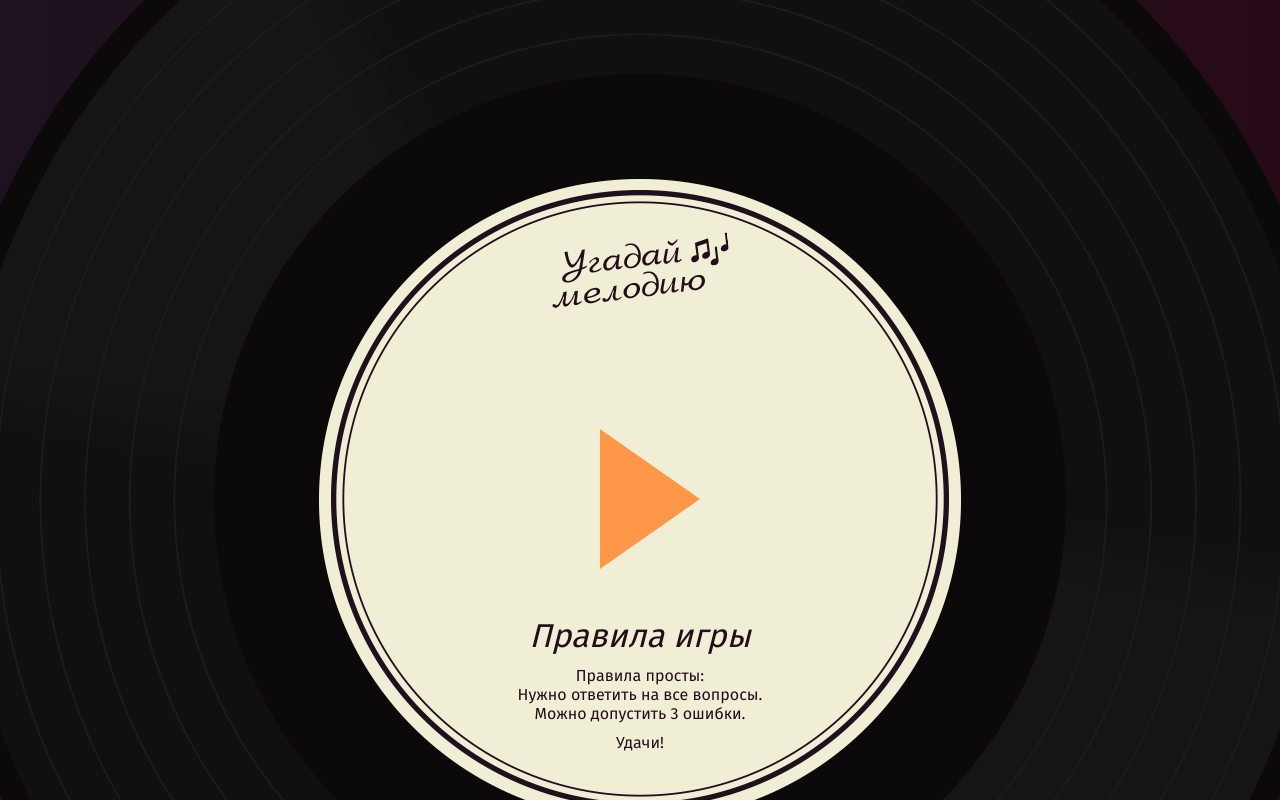
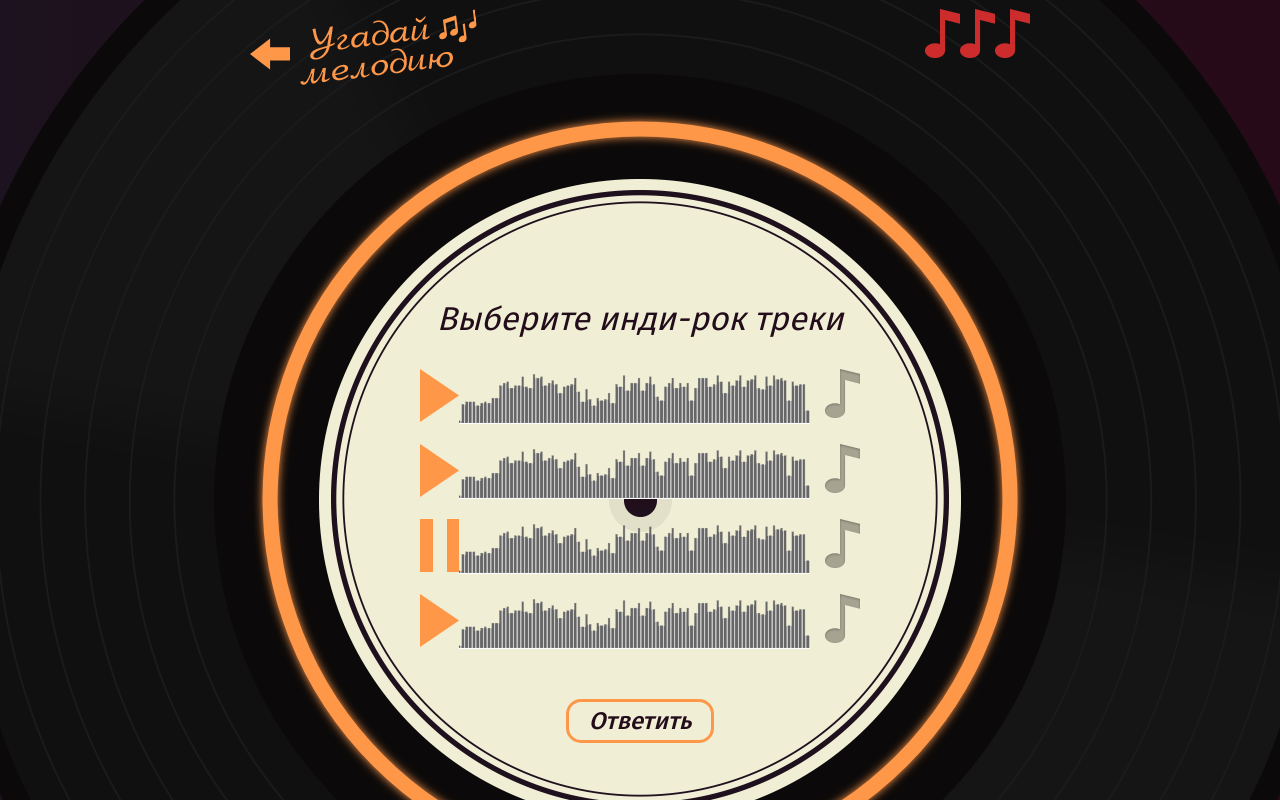
Before and after one commit to Skyattraction/603961-guess-melody-5, a React app: page /dev-genre in a window 1280 px wide. Shown: the top 800 px of the page. Built offline with nearby package versions, Linux system fonts and the light colour scheme.

Commit message:
Guess Melody - add routes

```diff
--- a/package.json
+++ b/package.json
@@ -25,6 +25,7 @@
     "prop-types": "15.7.2",
     "react": "16.12.0",
     "react-dom": "16.12.0",
+    "react-router-dom": "5.1.2",
     "webpack": "4.41.6",
     "webpack-cli": "3.3.12",
     "webpack-dev-server": "3.10.3"
--- a/src/components/app/app.jsx
+++ b/src/components/app/app.jsx
@@ -1,12 +1,40 @@
 import React from "react";
 import PropTypes from "prop-types";
+import {BrowserRouter, Route, Switch} from "react-router-dom";
 import WelcomeScreen from "../welcome-screen/welcome-screen";
+import ArtistQuestionScreen from "../artist-question-screen/artist-question-screen";
+import GenreQuestionScreen from "../genre-question-screen/genre-question-screen";
+import AuthScreen from "../auth-screen/auth-screen";
+import GameOverScreen from "../game-over-screen/game-over-screen";
+import WinScreen from "../win-screen/win-screen";
+
 
 const App = (props) => {
   const {errorsCount} = props;
 
   return (
-    <WelcomeScreen errorsCount={errorsCount} />
+    <BrowserRouter>
+      <Switch>
+        <Route exact path="/">
+          <WelcomeScreen errorsCount={errorsCount} />
+        </Route>
+        <Route exact path="/dev-artist">
+          <ArtistQuestionScreen />
+        </Route>
+        <Route exact path="/dev-genre">
+          <GenreQuestionScreen />
+        </Route>
+        <Route exact path="/login">
+          <AuthScreen />
+        </Route>
+        <Route exact path="/result">
+          <WinScreen />
+        </Route>
+        <Route exact path="/lose">
+          <GameOverScreen />
+        </Route>
+      </Switch>
+    </BrowserRouter>
   );
 };
 
--- /dev/null
+++ b/src/components/artist-question-screen/artist-question-screen.jsx
@@ -0,0 +1,73 @@
+import React from "react";
+
+const ArtistQuestionScreen = () => {
+
+  return (
+    <section className="game game--artist">
+      <header className="game__header">
+        <a className="game__back" href="#">
+          <span className="visually-hidden">Сыграть ещё раз</span>
+          <img className="game__logo" src="img/melody-logo-ginger.png" alt="Угадай мелодию" />
+        </a>
+
+        <svg xmlns="http://www.w3.org/2000/svg" className="timer" viewBox="0 0 780 780">
+          <style>
+            { `.timer__line {
+              transform: rotate(-90deg) scaleY(-1);
+              transform-origin: center;
+              filter: url("#blur");
+            }`
+            }
+          </style>
+          <circle className="timer__line" cx="390" cy="390" r="370" />
+        </svg>
+
+        <div className="game__mistakes">
+          <div className="wrong"></div>
+          <div className="wrong"></div>
+          <div className="wrong"></div>
+        </div>
+      </header>
+
+      <section className="game__screen">
+        <h2 className="game__title">Кто исполняет эту песню?</h2>
+        <div className="game__track">
+          <div className="track">
+            <button className="track__button track__button--play" type="button"></button>
+            <div className="track__status">
+              <audio></audio>
+            </div>
+          </div>
+        </div>
+
+        <form className="game__artist">
+          <div className="artist">
+            <input className="artist__input visually-hidden" type="radio" name="answer" value="artist-1" id="answer-1" />
+            <label className="artist__name" htmlFor="answer-1">
+              <img className="artist__picture" src="img/placeholder.jpg" alt="Пелагея" />
+                  Пелагея
+            </label>
+          </div>
+
+          <div className="artist">
+            <input className="artist__input visually-hidden" type="radio" name="answer" value="artist-2" id="answer-2" />
+            <label className="artist__name" htmlFor="answer-2">
+              <img className="artist__picture" src="img/placeholder.jpg" alt="Пелагея" />
+                    Краснознаменная дивизия имени моей бабушки
+            </label>
+          </div>
+
+          <div className="artist">
+            <input className="artist__input visually-hidden" type="radio" name="answer" value="artist-3" id="answer-3" />
+            <label className="artist__name" htmlFor="answer-3">
+              <img className="artist__picture" src="img/placeholder.jpg" alt="Пелагея" />
+                            Lorde
+            </label>
+          </div>
+        </form>
+      </section>
+    </section>
+  );
+};
+
+export default ArtistQuestionScreen;
--- /dev/null
+++ b/src/components/auth-screen/auth-screen.jsx
@@ -0,0 +1,29 @@
+import React from "react";
+
+const AuthScreen = () => {
+
+  return (
+    <section className="login">
+      <div className="login__logo">
+        <img src="img/melody-logo.png" alt="Угадай мелодию" width="186" height="83" />
+      </div>
+      <h2 className="login__title">Вы настоящий меломан!</h2>
+      <p className="login__text">Хотите узнать свой результат? Представьтесь!</p>
+      <form className="login__form" action="">
+        <p className="login__field">
+          <label className="login__label" htmlFor="name">Логин</label>
+          <input className="login__input" type="text" name="name" id="name" />
+        </p>
+        <p className="login__field">
+          <label className="login__label" htmlFor="password">Пароль</label>
+          <input className="login__input" type="text" name="password" id="password" />
+          <span className="login__error">Неверный пароль</span>
+        </p>
+        <button className="login__button button" type="submit">Войти</button>
+      </form>
+      <button className="replay" type="button">Сыграть ещё раз</button>
+    </section>
+  );
+};
+
+export default AuthScreen;
--- /dev/null
+++ b/src/components/game-over-screen/game-over-screen.jsx
@@ -0,0 +1,17 @@
+import React from "react";
+
+const GameOverScreen = () => {
+
+  return (
+    <section className="result">
+      <div className="result__logo">
+        <img src="img/melody-logo.png" alt="Угадай мелодию" width="186" height="83" />
+      </div>
+      <h2 className="result__title">Какая жалость!</h2>
+      <p className="result__total result__total--fail">У вас закончились все попытки. Ничего, повезёт в следующий раз!</p>
+      <button className="replay" type="button">Попробовать ещё раз</button>
+    </section>
+  );
+};
+
+export default GameOverScreen;
--- /dev/null
+++ b/src/components/genre-question-screen/genre-question-screen.jsx
@@ -0,0 +1,85 @@
+import React from "react";
+
+const GenreQuestionScreen = () => {
+
+  return (
+    <section className="game game--genre">
+      <header className="game__header">
+        <a className="game__back" href="#">
+          <span className="visually-hidden">Сыграть ещё раз</span>
+          <img className="game__logo" src="img/melody-logo-ginger.png" alt="Угадай мелодию" />
+        </a>
+
+        <svg xmlns="http://www.w3.org/2000/svg" className="timer" viewBox="0 0 780 780">
+          <style>
+            { `.timer__line {
+              transform: rotate(-90deg) scaleY(-1);
+              transform-origin: center;
+              filter: url(#blur);}`
+            }
+          </style>
+          <circle className="timer__line" cx="390" cy="390" r="370" />
+        </svg>
+
+        <div className="game__mistakes">
+          <div className="wrong"></div>
+          <div className="wrong"></div>
+          <div className="wrong"></div>
+        </div>
+      </header>
+
+      <section className="game__screen">
+        <h2 className="game__title">Выберите инди-рок треки</h2>
+        <form className="game__tracks">
+          <div className="track">
+            <button className="track__button track__button--play" type="button"></button>
+            <div className="track__status">
+              <audio></audio>
+            </div>
+            <div className="game__answer">
+              <input className="game__input visually-hidden" type="checkbox" name="answer" value="answer-1" id="answer-1" />
+              <label className="game__check" htmlFor="answer-1">Отметить</label>
+            </div>
+          </div>
+
+          <div className="track">
+            <button className="track__button track__button--play" type="button"></button>
+            <div className="track__status">
+              <audio></audio>
+            </div>
+            <div className="game__answer">
+              <input className="game__input visually-hidden" type="checkbox" name="answer" value="answer-1" id="answer-2" />
+              <label className="game__check" htmlFor="answer-2">Отметить</label>
+            </div>
+          </div>
+
+          <div className="track">
+            <button className="track__button track__button--pause" type="button"></button>
+            <div className="track__status">
+              <audio></audio>
+            </div>
+            <div className="game__answer">
+              <input className="game__input visually-hidden" type="checkbox" name="answer" value="answer-1" id="answer-3" />
+              <label className="game__check" htmlFor="answer-3">Отметить</label>
+            </div>
+          </div>
+
+          <div className="track">
+            <button className="track__button track__button--play" type="button"></button>
+            <div className="track__status">
+              <audio></audio>
+            </div>
+            <div className="game__answer">
+              <input className="game__input visually-hidden" type="checkbox" name="answer" value="answer-1" id="answer-4" />
+              <label className="game__check" htmlFor="answer-4">Отметить</label>
+            </div>
+          </div>
+
+          <button className="game__submit button" type="submit">Ответить</button>
+        </form>
+      </section>
+    </section>
+  );
+};
+
+export default GenreQuestionScreen;
--- /dev/null
+++ b/src/components/win-screen/win-screen.jsx
@@ -0,0 +1,17 @@
+import React from "react";
+
+const WinScreen = () => {
+
+  return (
+    <section className="result">
+      <div className="result__logo">
+        <img src="img/melody-logo.png" alt="Угадай мелодию" width="186" height="83" />
+      </div>
+      <h2 className="result__title">Вы настоящий меломан!</h2>
+      <p className="result__total">Вы ответили правильно на 6 вопросов и совершили 2 ошибки</p>
+      <button className="replay" type="button">Сыграть ещё раз</button>
+    </section>
+  );
+};
+
+export default WinScreen;
--- a/webpack.config.js
+++ b/webpack.config.js
@@ -10,6 +10,7 @@ module.exports = {
         contentBase: path.resolve(__dirname, 'public'),
         open: false,
         port: 1337,
+        historyApiFallback: true,
         openPage: '' //need to prevent page opening bug
     },
     module: {
```
Also changed, not shown: public/img/placeholder.jpg (added), 1 other file (tests, documents, lock files or other folders).
